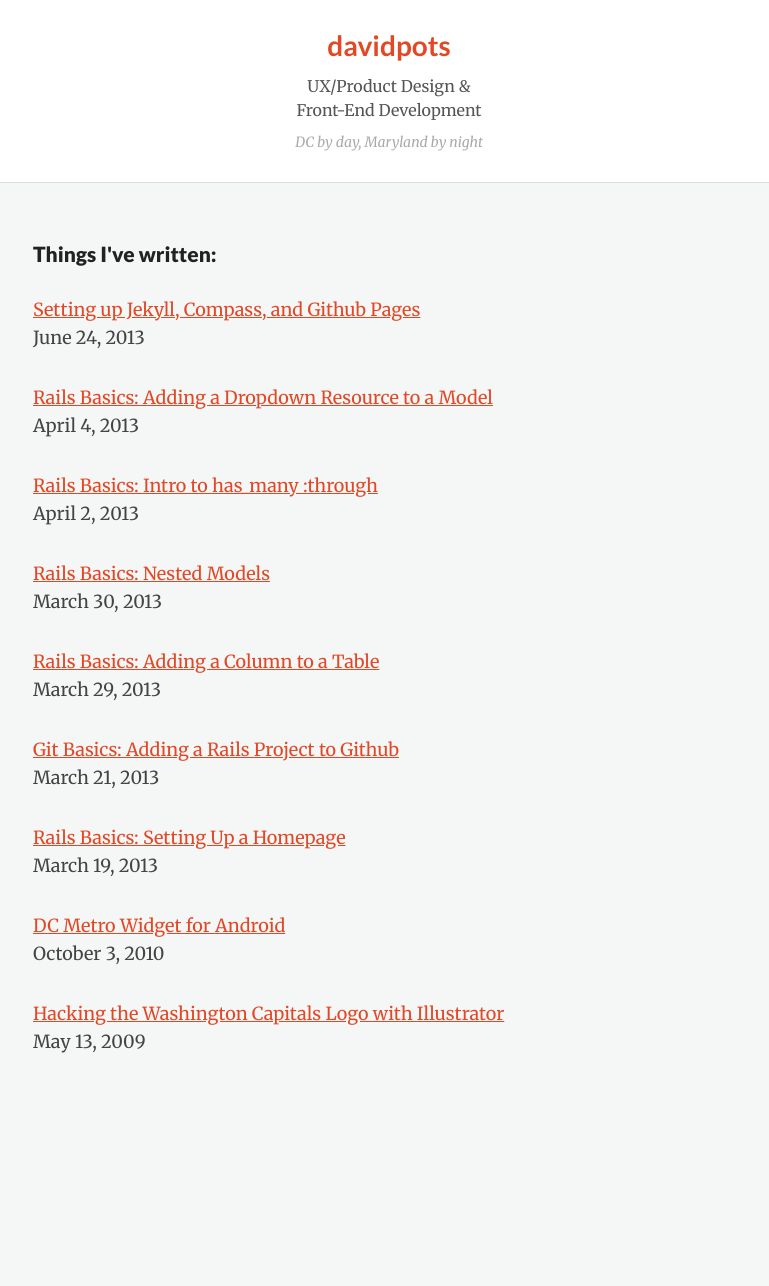
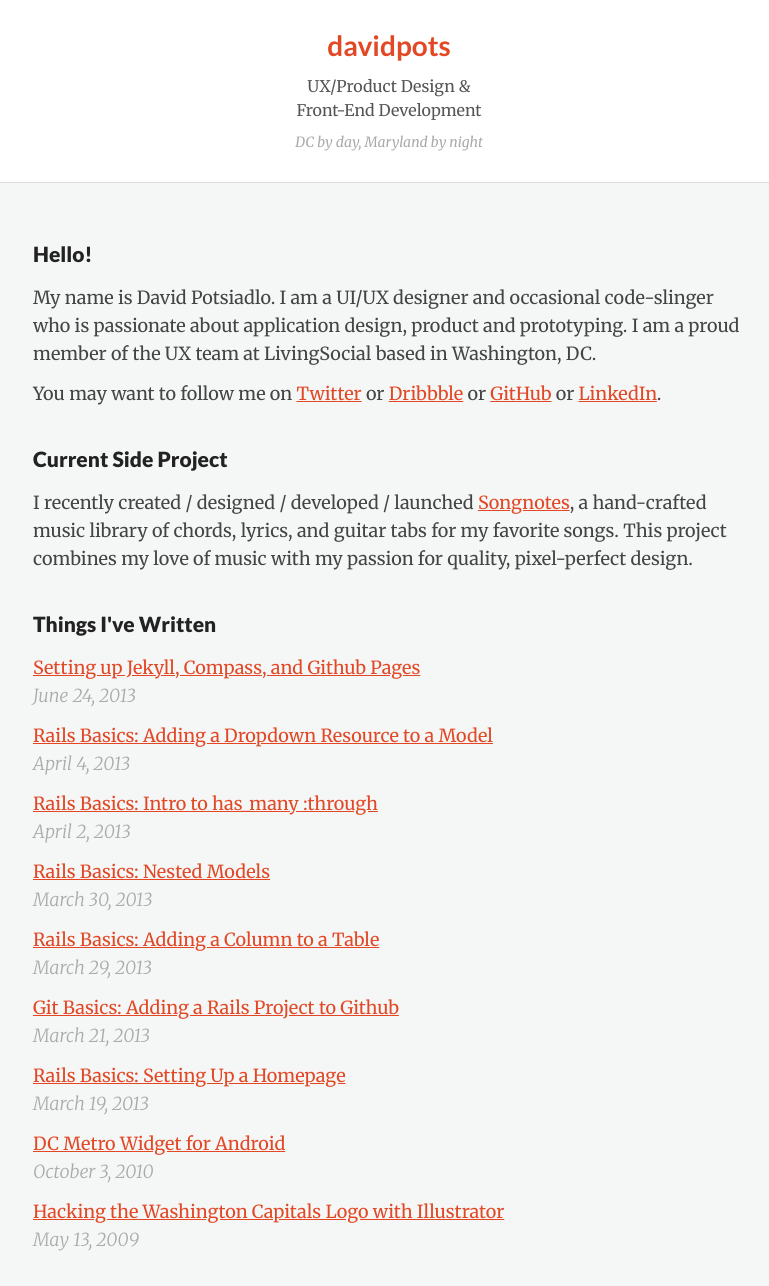
Before and after one commit to davidpots/davidpots.github.io, a Jekyll site: the page built from index.html, in a window 1280 px wide. Shown: the whole page, without its empty margins (251-1020 px from the left). Built offline with Jekyll 4.4.1, drawn with Linux system fonts in a browser that asks for light colours; before the commit the page ends 1108 px from its top, so only the background shows below that.

Commit message:
Adds some human text to the home page.

```diff
--- a/index.html
+++ b/index.html
@@ -4,8 +4,16 @@ title: Your New Jekyll Site
 ---
 
 <div id="home">
-  <h4>Things I've written:</h4>
+
+  <h4 style="maring-bottom: 0;">Hello!</h4>
+  <p style="margin: 12px 0;">My name is David Potsiadlo. I am a UI/UX designer and occasional code-slinger who is passionate about application design, product and prototyping. I am a proud member of the UX team at LivingSocial based in Washington, DC.</p>
+  <p style="margin: 12px 0;">You may want to follow me on <a href="http://www.twitter.com/davidpots" target="_blank">Twitter</a> or <a href="http://dribbble.com/davidpots" target="_blank">Dribbble</a> or <a href="http://github.com/davidpots" target="_blank">GitHub</a> or <a href="http://www.linkedin.com/in/davidpots" target="_blank">LinkedIn</a>.
+
+  <h4 style="maring-bottom: 0;">Current Side Project</h4>
+  <p style="margin: 12px 0;">I recently created / designed / developed / launched <a href="http://www.songnotes.cc" target="_blank">Songnotes</a>, a hand-crafted music library of chords, lyrics, and guitar tabs for my favorite songs. This project combines my love of music with my passion for quality, pixel-perfect design.</p>
+
+  <h4 style="maring-bottom: 0;">Things I've Written</h4>
   {% for post in site.posts %}
-  <p><a href="{{ post.url }}">{{ post.title }}</a><br />{{ post.date | date: "%B %e, %Y" }}</p>
+  <p style="margin-top: 12px; margin-bottom: 12px;"><a href="{{ post.url }}">{{ post.title }}</a><br /><span style="font-weight: 300;font-style: italic;color: #aaa;">{{ post.date | date: "%B %e, %Y" }}</span></p>
   {% endfor %}
 </div>
```
